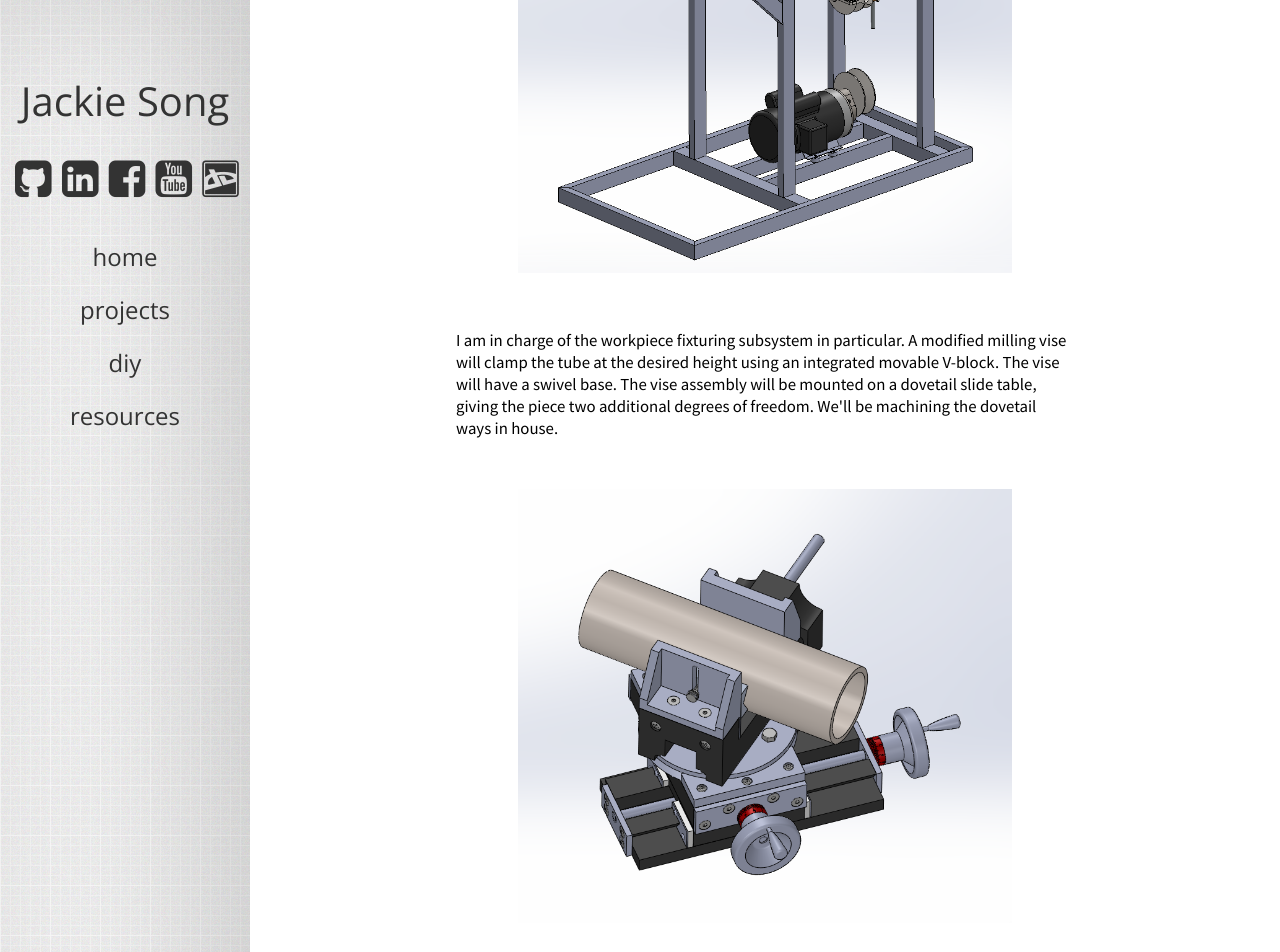
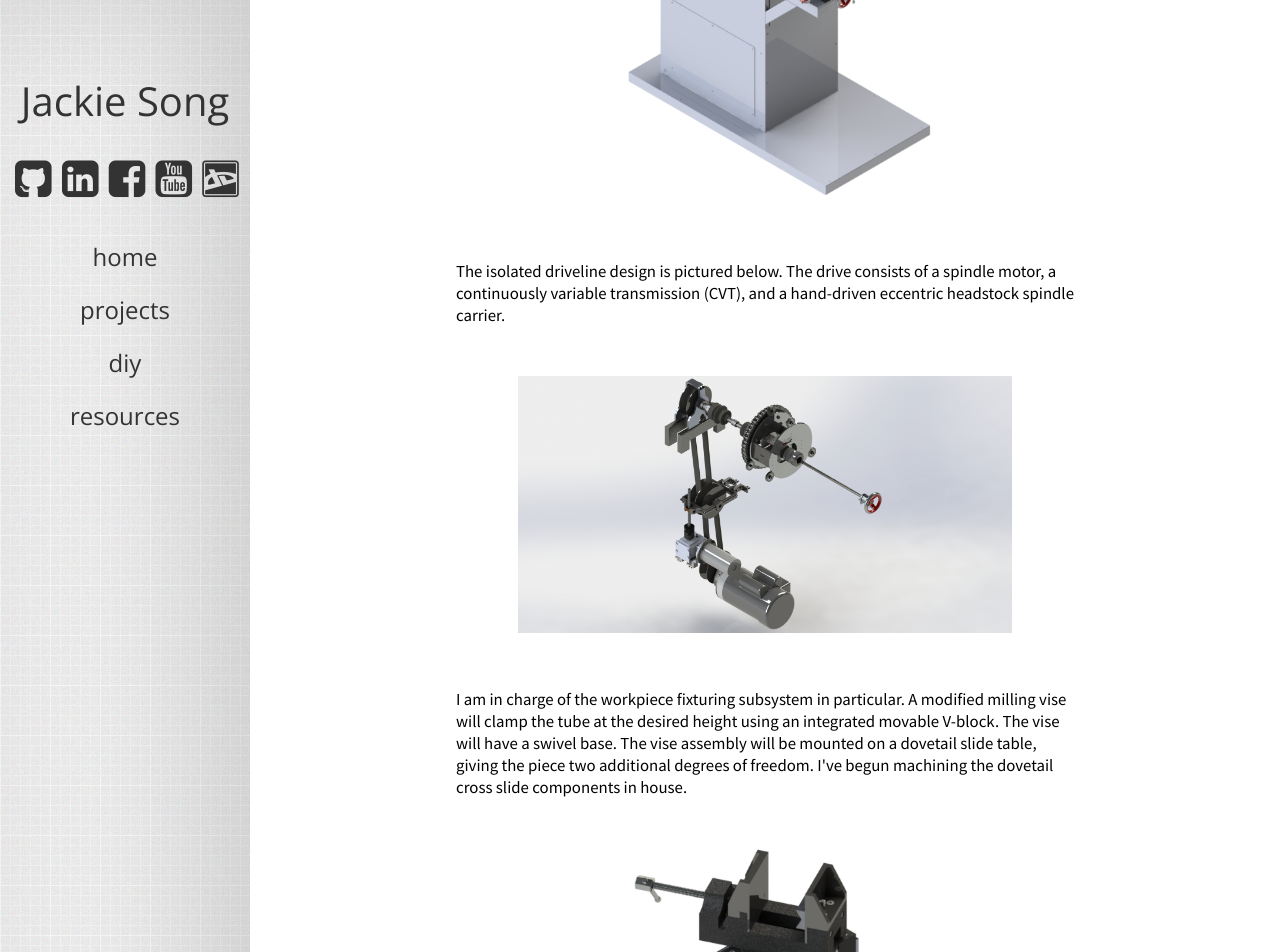
Before and after one commit to songjx/songjx-website, a Jekyll site: the page built from projects/tube-notcher.md, in a window 1280 px wide and 1400 px high, scrolled down 763 px. Shown: the top 952 px of the window. Built offline with Jekyll 4.4.1, drawn with Linux system fonts in a browser that asks for light colours; some of the changed text lies outside the part shown.

Commit message:
update tube notcher
Include end-of-fall renderings and machining photos for cast iron bar and lead screw.

```diff
--- a/projects/tube-notcher.md
+++ b/projects/tube-notcher.md
@@ -4,7 +4,7 @@
 categories: [Projects, Ongoing]
 image-layout: true
 image-dir: /images/tube-notcher
-thumbnail: tube-notcher.png
+thumbnail: full-system-render.jpg
 segments:
   - text: 'For a year-long mechanical design course at Cooper, I have teamed up with four of my classmates to build an industrial tube notching machine. We will carry out all of the necessary engineering analysys to specify a safe, useful, and durable tube notcher to live in the school''s student machine shop. Deliverables will include the installed, working machine, a technical report including all analysis and design methodology, and service and maintenance documentation.'
 
@@ -12,10 +12,22 @@
 
   - text: 'Instead of requiring a different hole saw for each notch diameter, this machine uses a single 1" diameter rough cutting end mill. The spindle drivetrain has an eccentric movement to move the end mill in a circular path with a radius of the operator''s choosing. Here''s a preliminary design for the machine:'
 
-  - image: tube-notcher.png
+  - image: full-system-render.jpg
 
-  - text: 'I am in charge of the workpiece fixturing subsystem in particular. A modified milling vise will clamp the tube at the desired height using an integrated movable V-block. The vise will have a swivel base. The vise assembly will be mounted on a dovetail slide table, giving the piece two additional degrees of freedom. We''ll be machining the dovetail ways in house.'
+  - text: The isolated driveline design is pictured below. The drive consists of a spindle motor, a continuously variable transmission (CVT), and a hand-driven eccentric headstock spindle carrier.
 
-  - image: fixturing.png
+  - image: driveline.jpg
+
+  - text: 'I am in charge of the workpiece fixturing subsystem in particular. A modified milling vise will clamp the tube at the desired height using an integrated movable V-block. The vise will have a swivel base. The vise assembly will be mounted on a dovetail slide table, giving the piece two additional degrees of freedom. I''ve begun machining the dovetail cross slide components in house.'
+
+  - image: fixturing.jpg
+
+  - text: 'Below: cutting off lengths of cast iron bar for the dovetail guideways. '
+
+  - image: drop-saw.jpg
+
+  - text: Finished dovetail adjustment lead screw ends to fit bearings and hand wheel.
+
+  - image: machined-lead-screw.jpeg
 
 ---
```
Also changed, not shown: images/tube-notcher/driveline.jpg (added), images/tube-notcher/fixturing.jpg (added), images/tube-notcher/fixturing.png (deleted), images/tube-notcher/full-system-render.jpg (added), images/tube-notcher/machined-lead-screw.jpeg (added), images/tube-notcher/mk-ii-fixturing.png (deleted), images/tube-notcher/mk-ii-screenshot.png (deleted), images/tube-notcher/tube-notcher.png (deleted), 1 other file.
